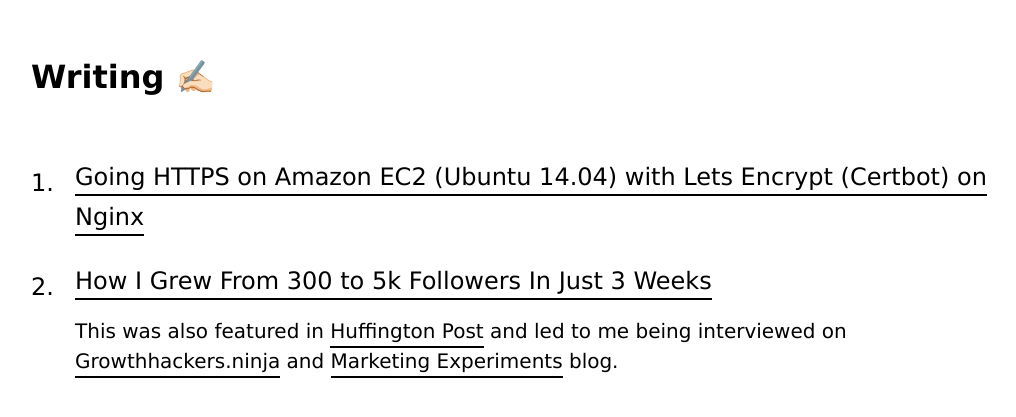
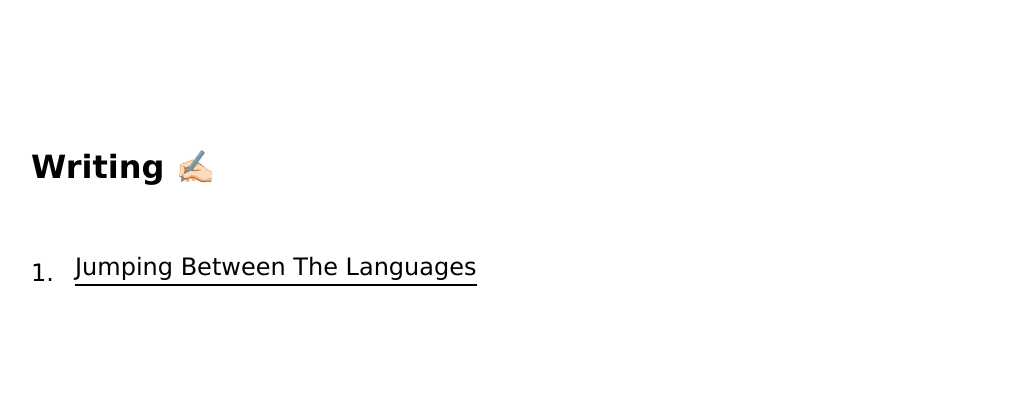
Before and after one commit to aniketdivekar/aniketdivekar.com, a plain HTML site: page index.html in a window 1280 px wide. Shown: the part 985-1402 px from the top of the page, without its empty margins (97-1113 px from the left). Drawn offline with nearby package versions, Linux system fonts and the light colour scheme; some packages are replaced by stand-ins of ours; a script that the page names is missing; files whose address does not match are found by name.

Commit message:
Update index.html

```diff
--- a/index.html
+++ b/index.html
@@ -79,15 +79,7 @@
     <ul class="list">
       <li class="list__item">
         <p class="list__item__heading">
-          <a href="https://medium.freecodecamp.com/going-https-on-amazon-ec2-ubuntu-14-04-with-lets-encrypt-certbot-on-nginx-696770649e76" target="_blank" rel="noopener nofollow">Going HTTPS on Amazon EC2 (Ubuntu 14.04) with Lets Encrypt (Certbot) on Nginx</a>
-        </p>
-      </li>
-      <li class="list__item">
-        <p class="list__item__heading">
-          <a href="https://blog.markgrowth.com/how-i-grew-from-300-to-5k-followers-in-just-3-weeks-2436528da845" target="_blank" rel="noopener nofollow">How I Grew From 300 to 5k Followers In Just 3 Weeks</a>
-        </p>
-        <p class="list__item__body">
-          This was also featured in <a href="http://m.huffpost.com/us/entry/7507762" target="_blank" rel="noopener nofollow">Huffington Post</a> and led to me being interviewed on <a href="http://growthhacks.ninja/2015/06/growth-hacker-interview-karan-thakkar-developer-at-crowdfire/" target="_blank" rel="noopener nofollow">Growthhackers.ninja</a> and <a href="http://www.marketingexperiments.com/blog/research-topics/lead-generation/from-300-to-5000-twitter-followers-in-three-weeks-an-interview-with-a-growth-hacker.html" target="_blank" rel="noopener nofollow">Marketing Experiments</a> blog.
+          <a href="https://medium.com/@aniketdivekar/jumping-between-the-languages-db3f0739ac1e" target="_blank" rel="noopener nofollow">Jumping Between The Languages</a>
         </p>
       </li>
     </ul>
```
